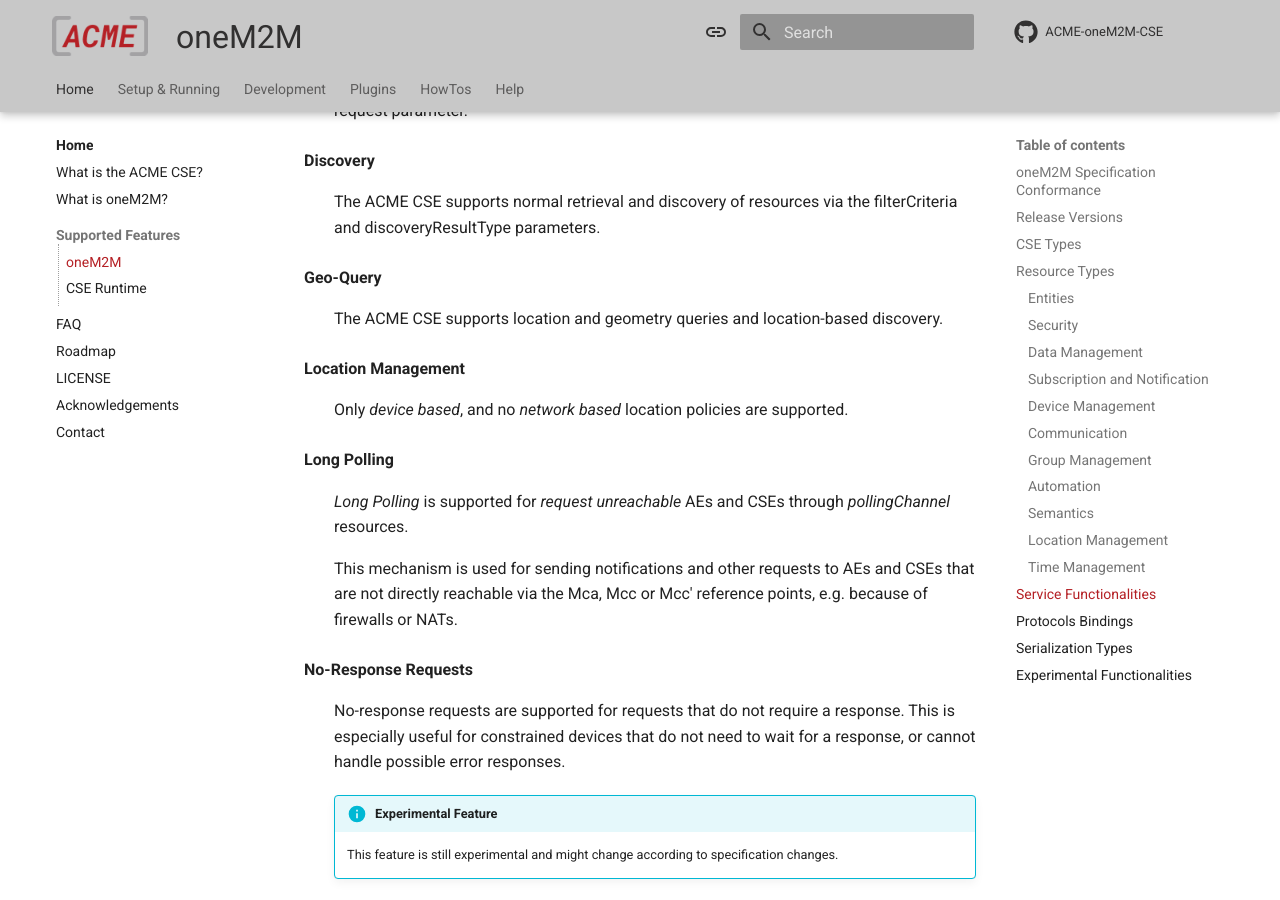
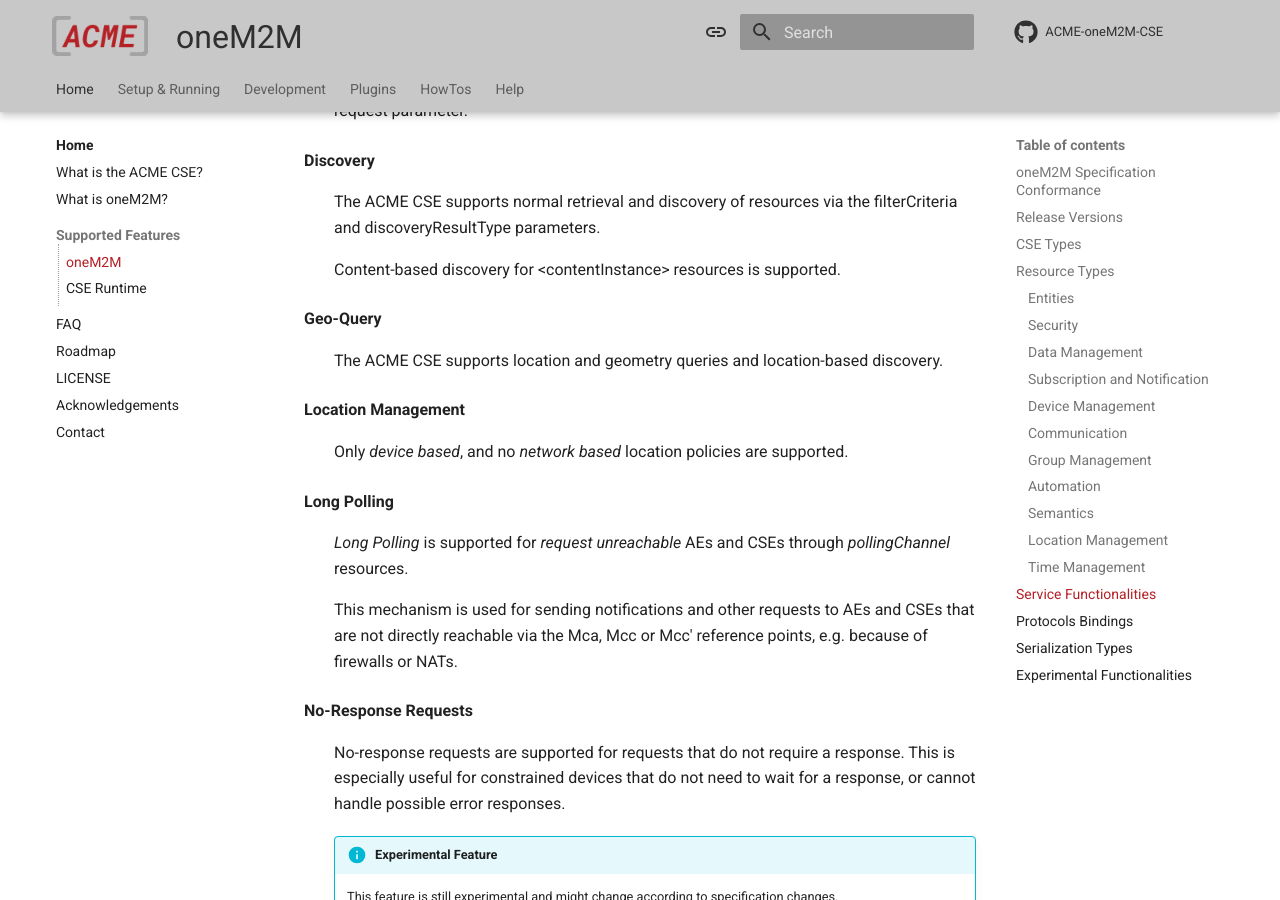
Before and after one commit to ankraft/ACME-oneM2M-CSE-mkdocs, an MkDocs documentation site: the page built from docs/home/Supported.md, in a window 1280 px wide and 900 px high, scrolled down 7070 px. Built offline with MkDocs 1.6.1 and Material for MkDocs 9.7.7, drawn with Linux system fonts in a browser that asks for light colours; comment, search, counter and statistics services are not loaded.

Commit message:
Updated supported oneM2M feature

```diff
--- a/docs/home/Supported.md
+++ b/docs/home/Supported.md
@@ -300,6 +300,8 @@
 :	The ACME CSE supports normal retrieval and discovery of resources via the filterCriteria
 	and discoveryResultType parameters.
 
+	Content-based discovery for &lt;contentInstance> resources is supported.
+
 
 **Geo-Query**
 
```
